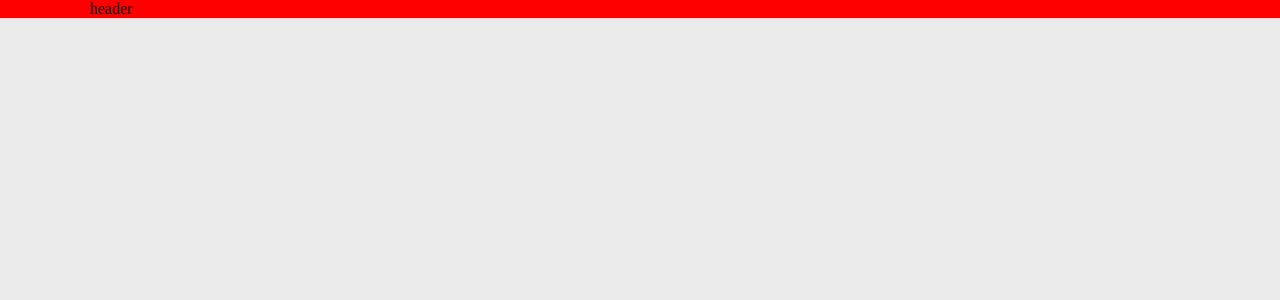
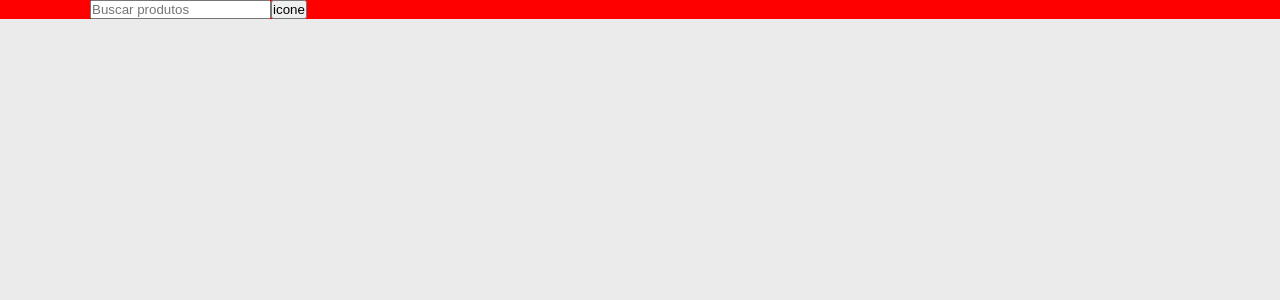
Before and after one commit to DanielFreitassc/ReactMercadoLivre, a React (Vite) app in the folder reactMercadoLivre/: page / in a window 1280 px wide. Shown: the top 300 px of the page. Built offline with nearby package versions, Linux system fonts and the light colour scheme.

Commit message:
Criando metodo de pesquisa

```diff
--- a/reactMercadoLivre/src/components/Header/Header.jsx
+++ b/reactMercadoLivre/src/components/Header/Header.jsx
@@ -4,7 +4,11 @@ function Header() {
     return (
         <header className="header" style={{background: "red"}}>
             <div className="container">
-                header
+
+                <form>
+                    <input type="search" placeholder="Buscar produtos" className="search__input" required/>
+                    <button type="submit" className="search__button">icone</button>
+                </form>
             </div>
         </header>
     );
```
